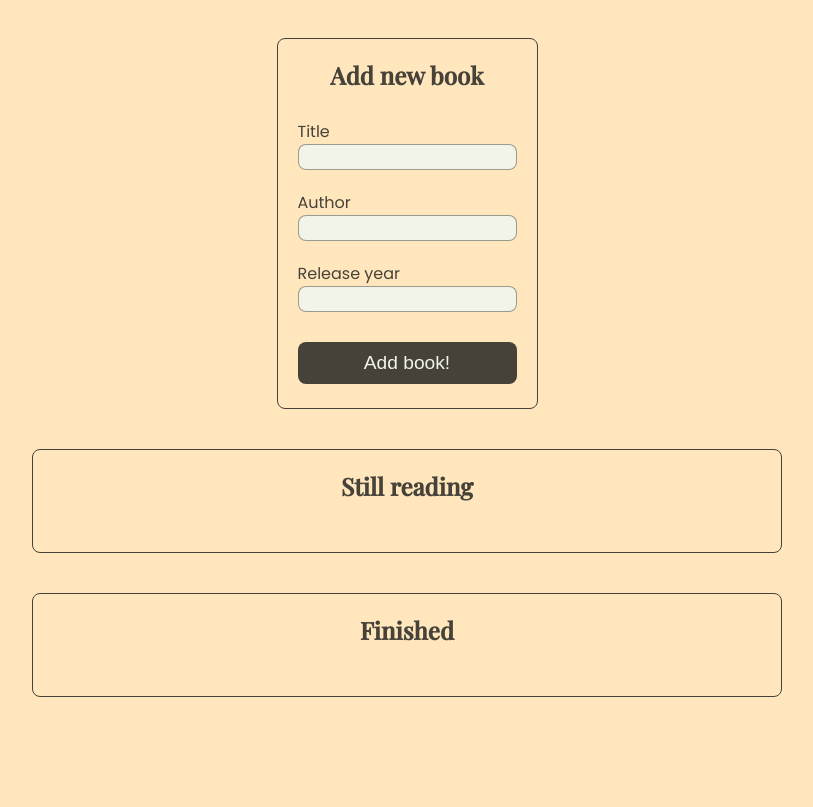
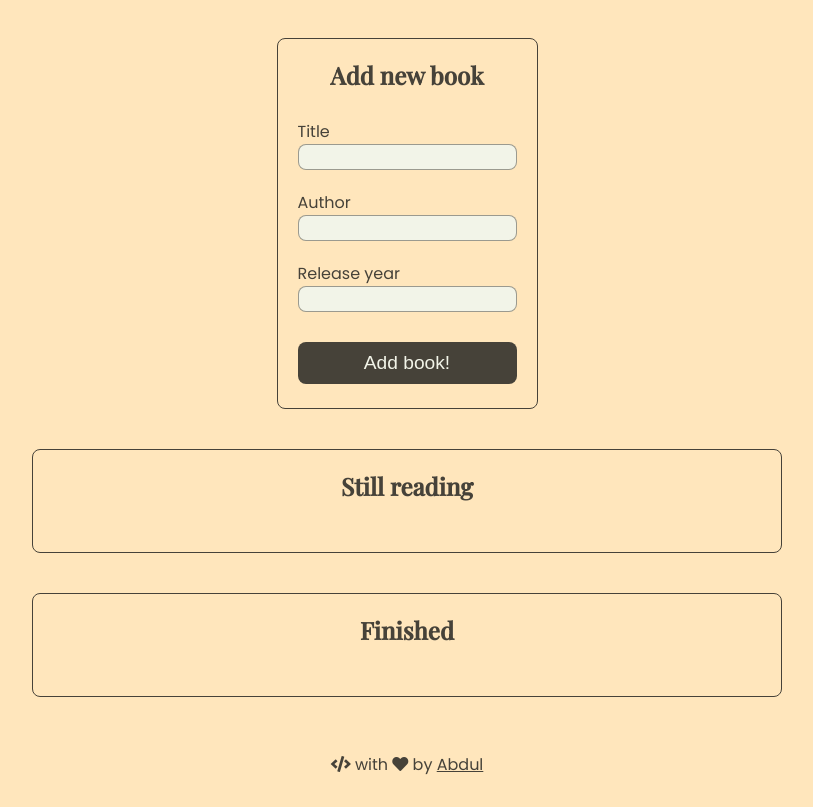
Before and after one commit to abdulmalikk/bookshelf, a plain HTML site: page index.html in a window 1280 px wide. Shown: the part 86-893 px from the top of the page, without its empty margins (233-1046 px from the left). Before the commit the page ends 823 px from the top, so only its background shows below. Drawn offline with nearby package versions, Linux system fonts and the light colour scheme.

Commit message:
style: add footer element and its styling

```diff
--- a/index.html
+++ b/index.html
@@ -9,6 +9,7 @@
   <link rel="preconnect" href="https://fonts.googleapis.com">
   <link rel="preconnect" href="https://fonts.gstatic.com" crossorigin>
   <link href="https://fonts.googleapis.com/css2?family=Playfair+Display:wght@500&family=Poppins:wght@400;600&display=swap" rel="stylesheet">
+  <link rel="stylesheet" href="https://cdnjs.cloudflare.com/ajax/libs/font-awesome/5.15.4/css/all.min.css" crossorigin="anonymous" referrerpolicy="no-referrer">
   <link rel="stylesheet" href="style.css">
 </head>
 
@@ -67,6 +68,14 @@
     </section>
   </main>
 
+  <footer>
+    <p>
+      <i class="fas fa-code"></i>
+      with <i class="fas fa-heart"></i>
+      by <a href="https://github.com/abdulmalikk" rel="noopener"target="_blank">Abdul</a>
+    </p>
+  </footer>
+
   <script src="script.js"></script>
 </body>
 
--- a/style.css
+++ b/style.css
@@ -103,3 +103,8 @@ main {
   font-size: 1em;
   background-color: #cd1818;
 }
+
+footer {
+  padding: 15px 0 30px;
+  text-align: center;
+}
```
